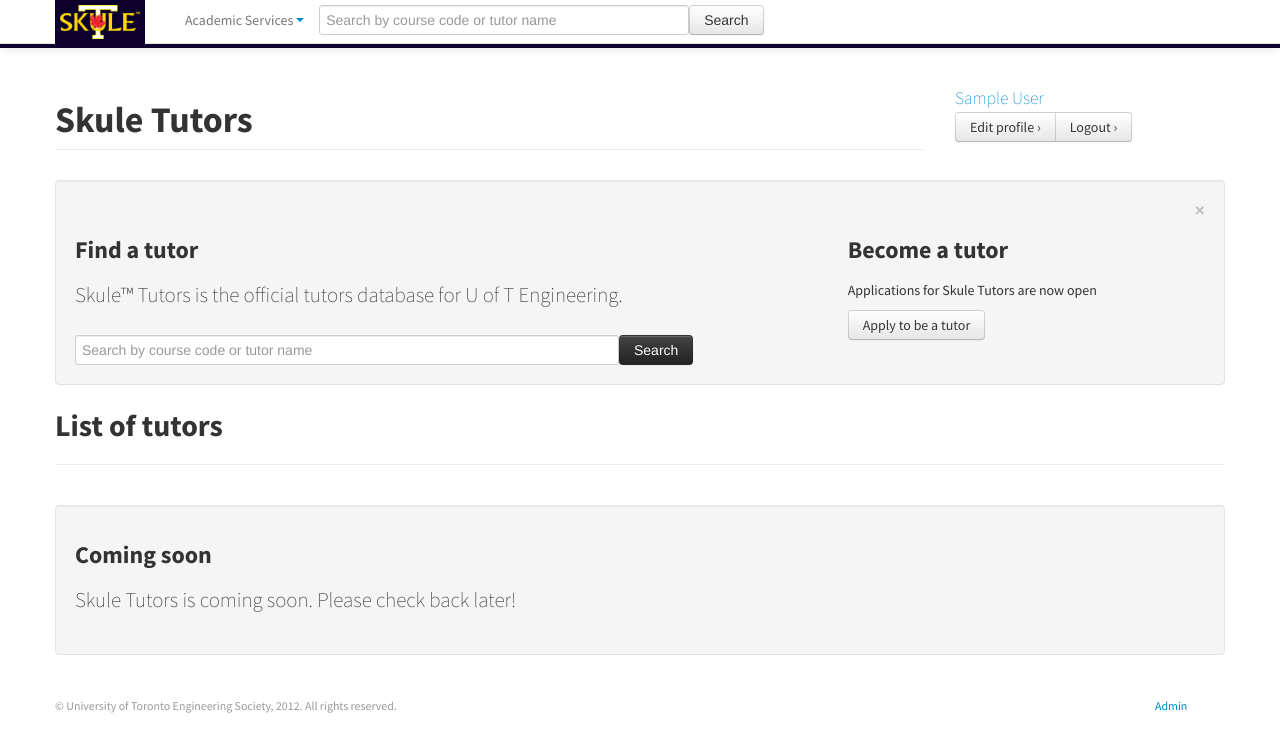
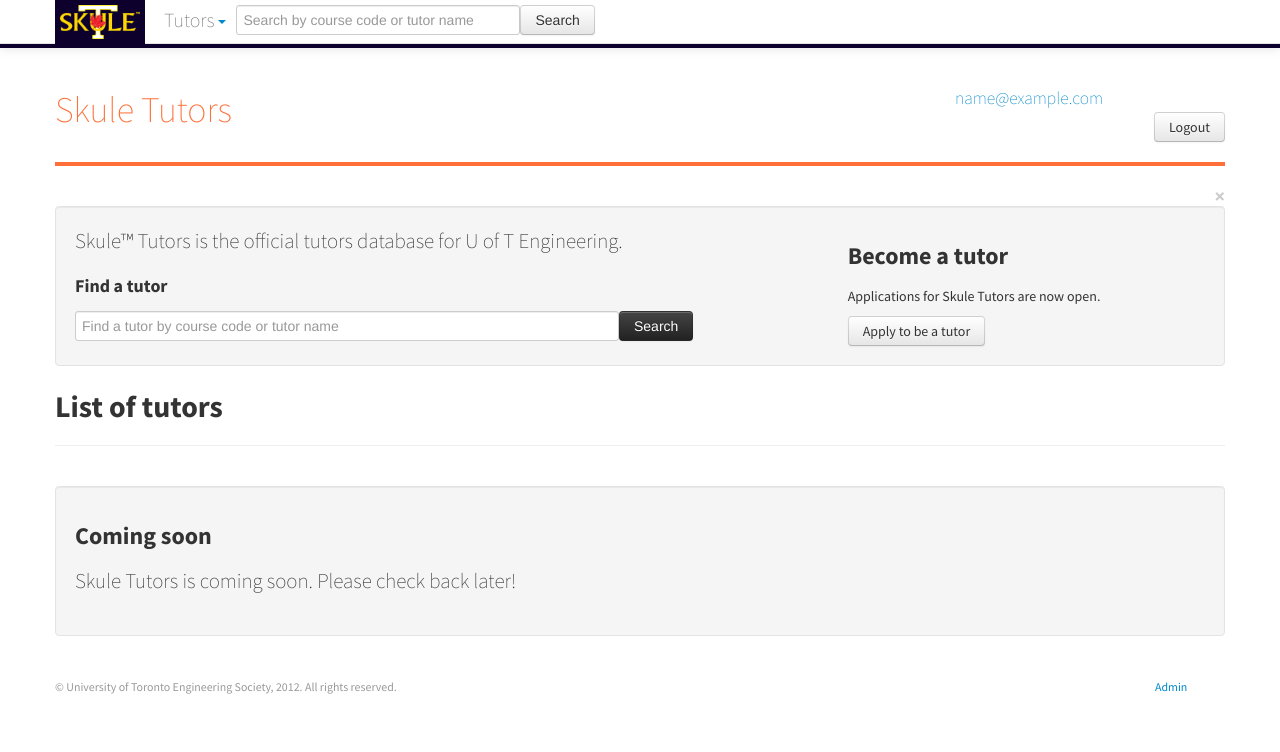
Before and after one commit to skule/skule_tutors2, a Django app: template templates/tutor_list.html in a window 1280 px wide. Shown: the top 752 px of the page. Run offline with Django 3.2, Linux system fonts and the light colour scheme; the template is opened without the code that fills it, so the values that code supplies are empty; the visitor is signed in with stand-in values (Sample User, id 1).

Commit message:
Revert changes lost in merge

```diff
--- a/templates/base.html
+++ b/templates/base.html
@@ -58,28 +58,37 @@
                 <span class="icon-bar"></span>
             </a>
 
-            <a class="brand" id="logo" href="http://skule.ca" rel="nofollow">
-                <img src="{{ STATIC_URL }}img/logo.png" alt="Skule">
-            </a>
 
             <div class="nav-collapse collapse">
                 <ul class="nav">
                     <li>
-                        <a href="#" class="dropdown-toggle" data-toggle="dropdown">Academic Services <b
+                        <a href="#" class="brand dropdown-toggle" id="logo" data-toggle="dropdown"><img src="{{ STATIC_URL }}img/logo.png" alt="Skule"> Tutors <b
                                 class="caret hide-tablet hide-phone"></b></a>
                         <ul class="dropdown-menu" role="menu" aria-labelledby="dropdownMenu">
+
+
                             <li>
-                                <a tabindex="-1" class="active" href="#">Skule Tutors</a>
+                                <a tabindex="-1" href="http://www.skule.ca/academic-services">Skule&trade; Academic Services</a>
+                            </li>
+                            <li class="divider"></li>
+
+                            <li>
+                                <a tabindex="-1" href="/">Tutors  <span class="muted">Tutors database</span></a>
                             </li>
                             <li>
-                                <a tabindex="-1" href="http://courses.skule.ca">Skule Courses</a>
+                                <a tabindex="-1" href="http://courses.skule.ca">Courses <span class="muted">Past exams</span></a>
                             </li>
+                            <li class="divider"></li>
+                            <li>
+                                <a tabindex="-1" href="http://www.skule.ca">Go to <strong>Skule&trade;.ca</strong> &rsaquo;</a>
+                            </li>
+
                         </ul>
                     </li>
                     <li>
                         <form action="{% url tutors.views.SearchTutors %}" class="navbar-form" method="GET">
                             <input type="search" name="search" placeholder="Search by course code or tutor name"
-                                   class="span4"
+                                   class="input-xlarge"
                                    value='{% block search_field %}{% endblock %}'><input
                                 type="submit" class="btn" value="Search">
                         </form>
@@ -92,27 +101,30 @@
 
 <div class="page-container container">
     <div class="row header-row">
-        <h1 class="page-header span9">
-            Skule Tutors
+        <h1 class="span9">
+            <a href="/">Skule Tutors</a>
         </h1>
 
         <div class="span3">
             {% if user.is_authenticated %}
                 <p class="user-actions">
-                    <a href="#">{{ user.first_name }} {{ user.last_name }}</a>
+                    <a href="#">{{ user.email }} </a>
                 </p>
-                <div class="btn-group">
-                    <a class="btn">Edit profile ›</a> <a class="btn">Logout ›</a>
+                <div class="btn-group pull-right">
+                    <a class="btn" href="{% url django.contrib.auth.views.logout %}">Logout</a>
                 </div>
             {% else %}
-                <p class="user-actions">
-                    <a href="#"></a>
-                    <br>
-                </p>
-                <div class="btn-group">
-                    <a class="btn" href="{% url tutors.views.TutorApplication %}">Apply to be a Tutor</a>
+                <div class="btn-group pull-right">
+                    <a class="btn btn-info" href="{% url tutors.views.TutorApplication %}">Apply to be a Tutor</a>
+                    <a class="btn" href="{% url django.contrib.auth.views.login %}">Log in</a>
                 </div>
             {% endif %}
+        </div>
+    </div>
+    <div class="row header-row">
+        <div class="span12">
+            <hr>
+
         </div>
     </div>
     {% block content %}
--- a/templates/tutor_list.html
+++ b/templates/tutor_list.html
@@ -4,15 +4,16 @@
 
 {% block content %}
 
-    <header class="well fade in">
+    <header class="fade in">
         <a href="#" class="close" data-dismiss="alert">&times;</a>
-    <br />
-        <div class="row-fluid">
+        <br>
+        <div class="well">
+        <div class="row-fluid ">
             <div class="span8">
-                <h3>Find a tutor</h3>
                 <p class="lead">Skule&trade; Tutors is the official tutors database for U of T Engineering.</p>
+                <h4>Find a tutor</h4>
                 <form action="{% url tutors.views.SearchTutors %}" class="navbar-form" method="GET">
-                    <input type="search" name="search" placeholder="Search by course code or tutor name"
+                    <input type="search" name="search" placeholder="Find a tutor by course code or tutor name"
                            class="input-xxlarge"
                            value='{% block search_field %}{% endblock %}'><input
                         type="submit" class="btn btn-inverse" value="Search">
@@ -20,10 +21,11 @@
             </div>
             <div class="span4">
                 <h3>Become a tutor</h3>
-                <p>Applications for Skule Tutors are now open</p>
+                <p>Applications for Skule Tutors are now open.</p>
                 <a class="btn" href="{% url tutors.views.TutorApplication %}">Apply to be a tutor</a>
 
             </div>
+        </div>
         </div>
 
     </header>
```
